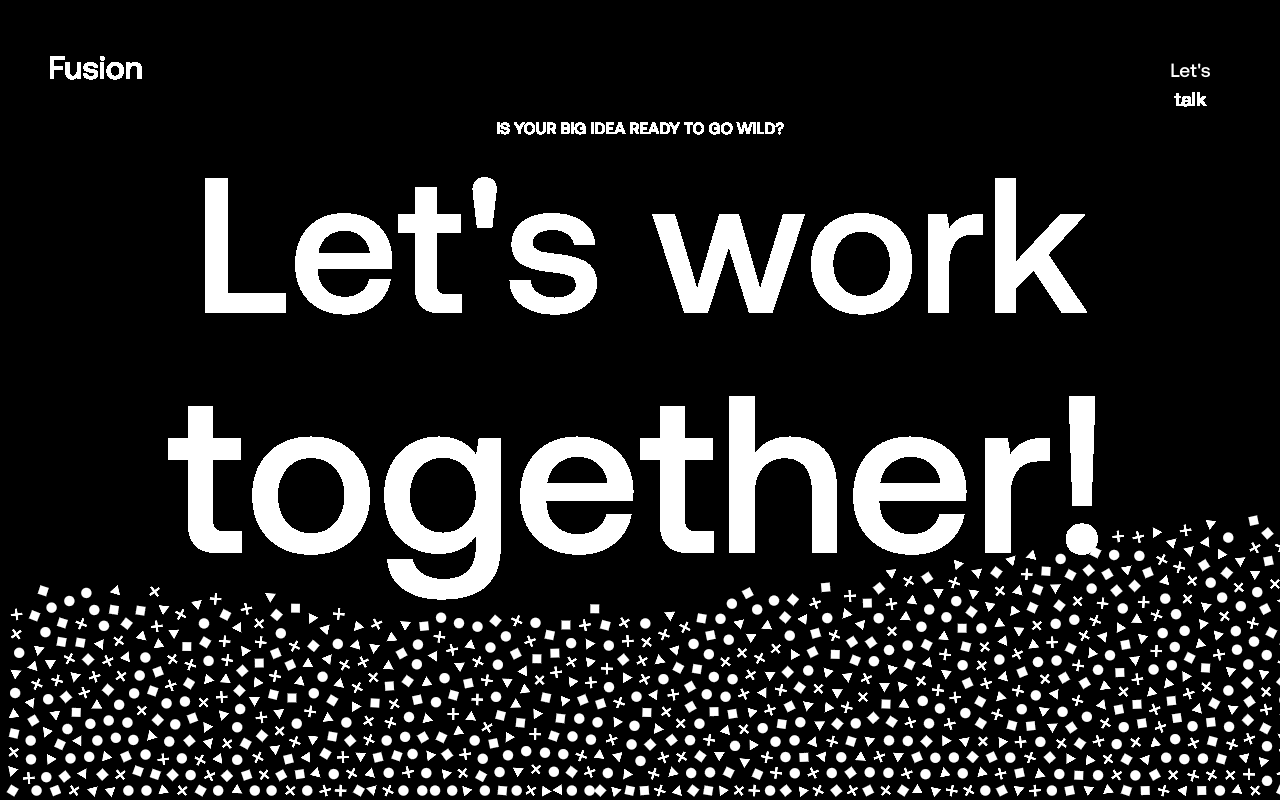
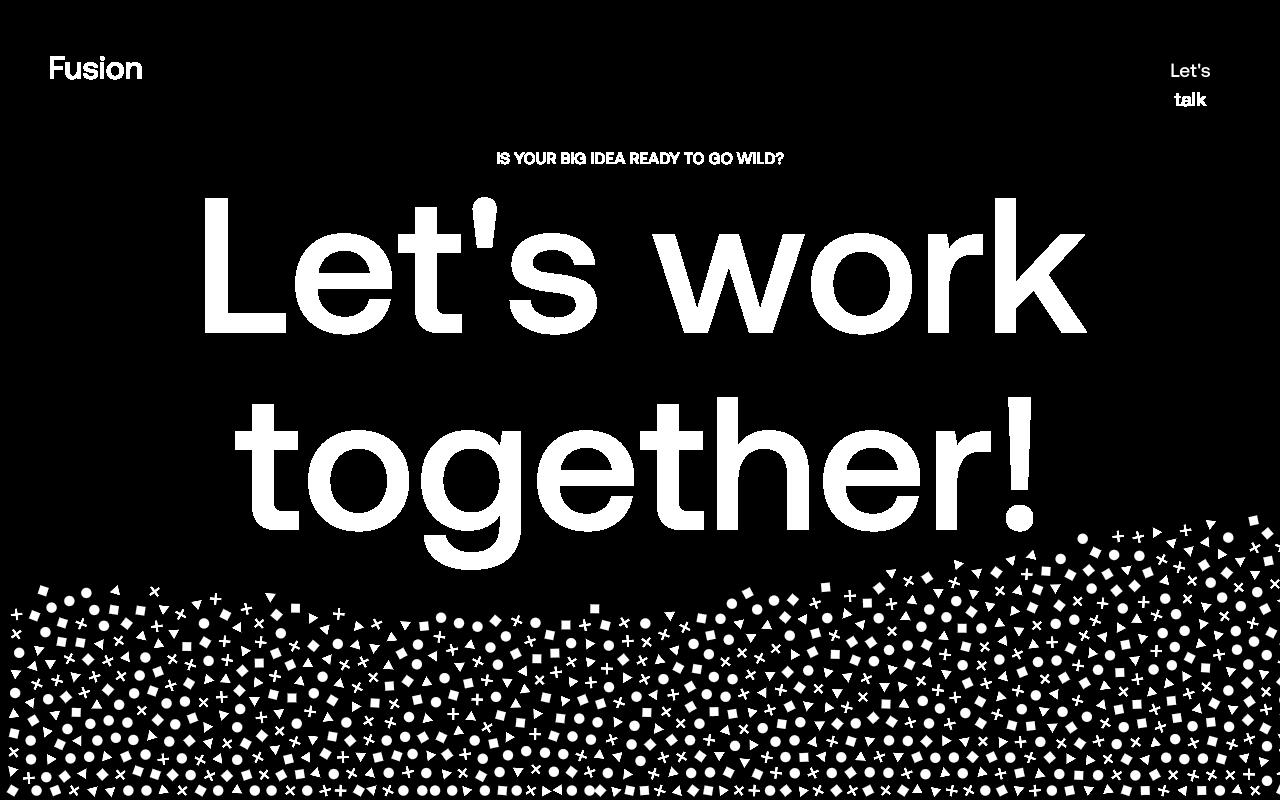
Before and after one commit to poojahooda22/Fluid-simulation-experiment, a React (Vite) app: page / in a window 1280 px wide. Built offline with nearby package versions, Linux system fonts and the light colour scheme.

Commit message:
small fixes

```diff
--- a/src/components/AnimatedHeading.tsx
+++ b/src/components/AnimatedHeading.tsx
@@ -111,12 +111,14 @@ export default function AnimatedHeading() {
             ref={containerRef}
             aria-label={FULL_TEXT}
             className="heading-block pointer-events-auto text-white
-            font-light text-[4.7rem] sm:text-[6rem] md:text-[8rem] lg:text-[12rem] leading-[2.8rem] sm:leading-[5.5rem] md:leading-[7rem] lg:leading-[10rem] text-center cursor-pointer "
+            font-light text-[4.7rem] sm:text-[6rem] md:text-[8rem] lg:text-[12rem]
+            leading-[2.55rem] sm:leading-[5.25rem] md:leading-[6.75rem] lg:leading-[8.75rem] text-center cursor-pointer "
         >
             <span className="heading-line">
                 {renderLine(LINE1, 0, charRefs)}
             </span>
-            <span className="heading-line text-[4.7rem] sm:text-[7rem] md:text-[9.5rem] lg:text-[14rem] leading-[3.2rem] sm:leading-[6.5rem] md:leading-[8.5rem] lg:leading-[12rem]">
+            <span className="heading-line text-[4.7rem] sm:text-[7rem] md:text-[9.5rem]
+            lg:text-[12rem] leading-[3.2rem] sm:leading-[6.5rem] md:leading-[8.5rem] lg:leading-[8rem]">
                 {renderLine(LINE2, line2Start, charRefs)}
             </span>
         </h1>
--- a/src/simulation/createFluidPool.ts
+++ b/src/simulation/createFluidPool.ts
@@ -1009,9 +1009,9 @@ export function createFluidPool(
     // Mobile detection (used for fill height + touch listener gating)
     const isMobile = 'ontouchstart' in window || window.matchMedia('(pointer: coarse)').matches;
 
-    // initial fill: on mobile use taller column so settled pool ≈ 45% height
-    const relWaterHeight = isMobile ? 0.75 : 0.50;
-    const relWaterWidth = 0.60;
+    // initial fill: on mobile spawn full-width so settled pool ≈ 50% height with no gap
+    const relWaterHeight = isMobile ? 0.45 : 0.50;
+    const relWaterWidth  = isMobile ? 1.0  : 0.60;
 
     const gapSim = GAP_PX / cScale;
 
@@ -1417,6 +1417,9 @@ export function createFluidPool(
     // Set obstacle far away initially
     setObstacle(-10, -10, true);
 
+    // On mobile, no pointer/touch/mouse listeners — tilt is the sole interaction.
+    // On desktop, attach all mouse + touch listeners for spawn/drag.
+    if (!isMobile) {
         listen(wrapper, 'mousedown', ((e: MouseEvent) => {
             startSpawn(e.clientX, e.clientY);
         }) as EventListener);
@@ -1424,9 +1427,6 @@ export function createFluidPool(
         listen(wrapper, 'mouseleave', handlePointerLeave as EventListener);
         listen(window, 'mouseup', handlePointerLeave as EventListener);
 
-    // Touch listeners: only on desktop (non-touch) devices.
-    // On mobile, tilt is the sole interaction method.
-    if (!isMobile) {
         listen(wrapper, 'touchstart', ((e: TouchEvent) => {
             e.preventDefault();
             handlePointerMove(e.touches[0].clientX, e.touches[0].clientY);
@@ -1546,7 +1546,8 @@ export function createFluidPool(
                     console.log(`[wave-debug] F${scene.frameNr}: ${pct}% moving, median speed: ${median}, N=${f.numParticles}`);
                 }
 
-                const ptSz = 2.0 * f.particleRadius / viewWidth * cvs.width;
+                const basePtSz = 2.0 * f.particleRadius / viewWidth * cvs.width;
+                const ptSz = isMobile ? basePtSz - 2 * dpr : basePtSz;
 
                 gl!.useProgram(prog);
                 gl!.uniform2f(uRes, viewWidth, viewHeight);
```
Lines whose indentation alone changed are shown as unchanged.
